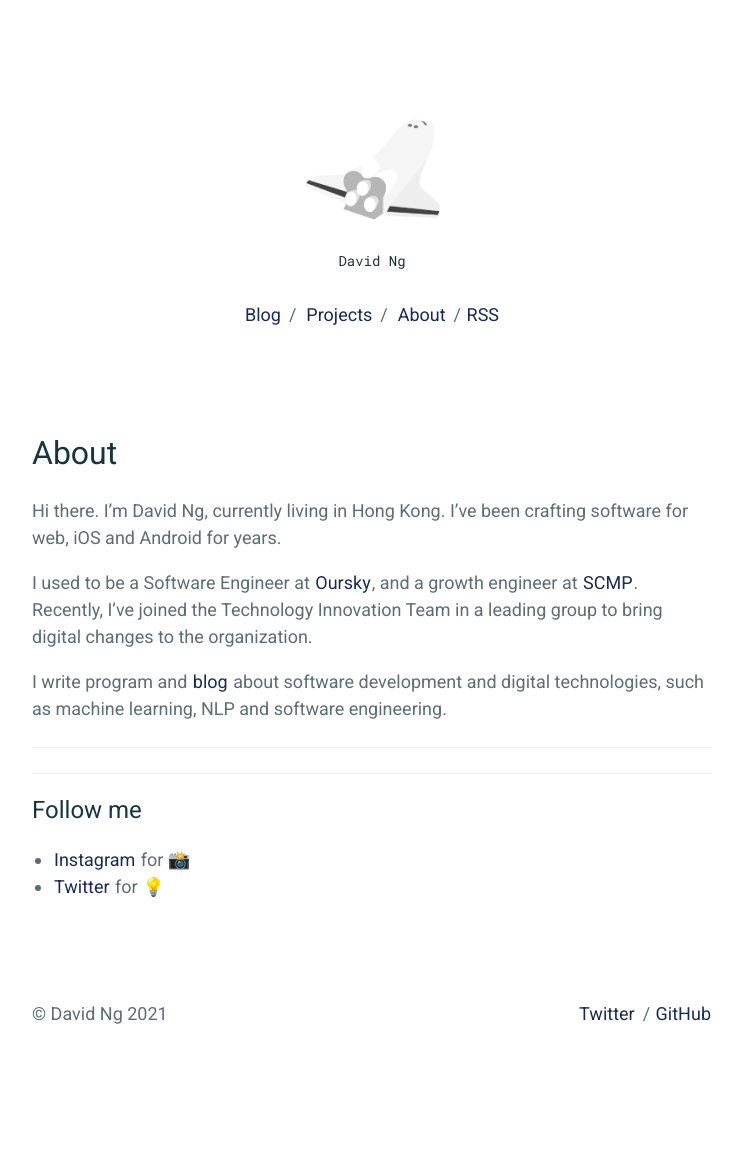
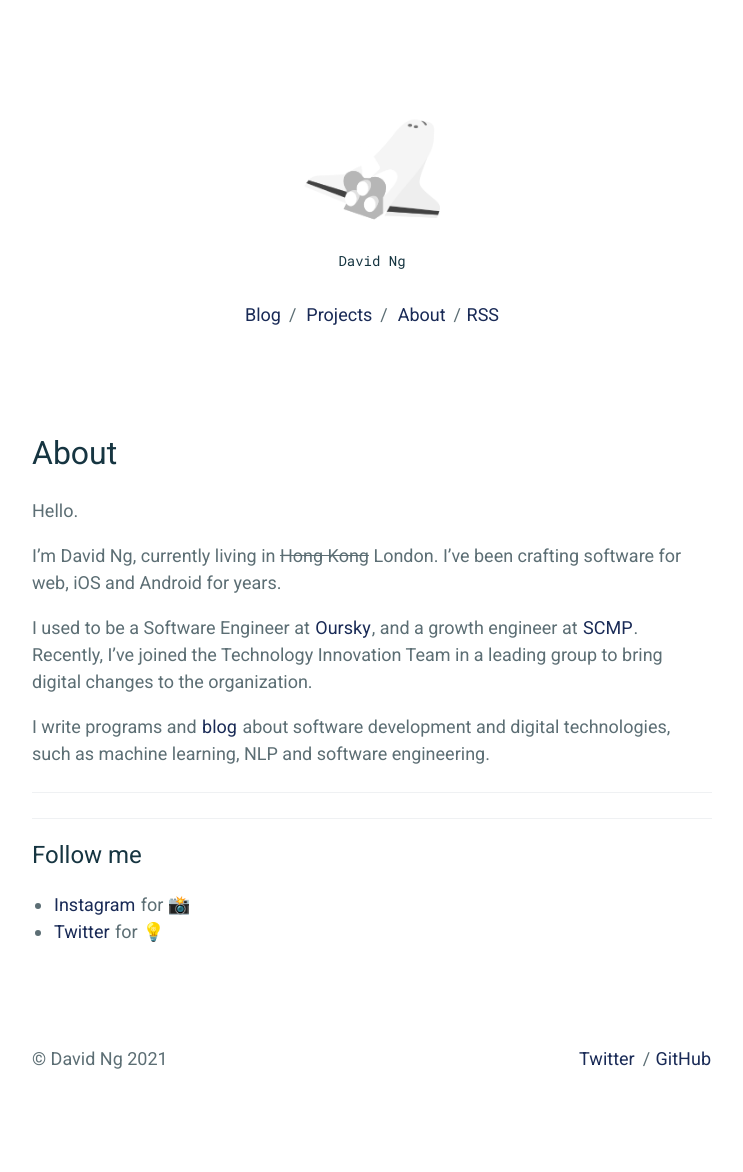
Before and after one commit to david90/paper, a Jekyll site: the page built from _pages/about.md, in a window 1280 px wide. Shown: the whole page, without its empty margins (268-1011 px from the left). Built offline with Jekyll 4.4.1, drawn with Linux system fonts in a browser that asks for light colours; before the commit the page ends 1127 px from its top, so only the background shows below that.

Commit message:
Update latest news

```diff
--- a/_pages/about.md
+++ b/_pages/about.md
@@ -4,12 +4,14 @@ title: About
 permalink: /about/
 ---
 
-Hi there. I'm David Ng, currently living in Hong Kong. I've been crafting software for web, iOS and Android for years.
+Hello.
+
+I'm David Ng, currently living in <s>Hong Kong</s> London. I've been crafting software for web, iOS and Android for years.
 
 I used to be a Software Engineer at [Oursky](https://oursky.com), and a growth engineer at [SCMP]("https://www.scmp.com").
 Recently, I've joined the Technology Innovation Team in a leading group to bring digital changes to the organization.
 
-I write program and [blog](https://medium.com/@iamdavidng) about software development and digital technologies, such as machine learning, NLP and software engineering.
+I write programs and [blog](https://medium.com/@iamdavidng) about software development and digital technologies, such as machine learning, NLP and software engineering.
 
 ----
 
```
